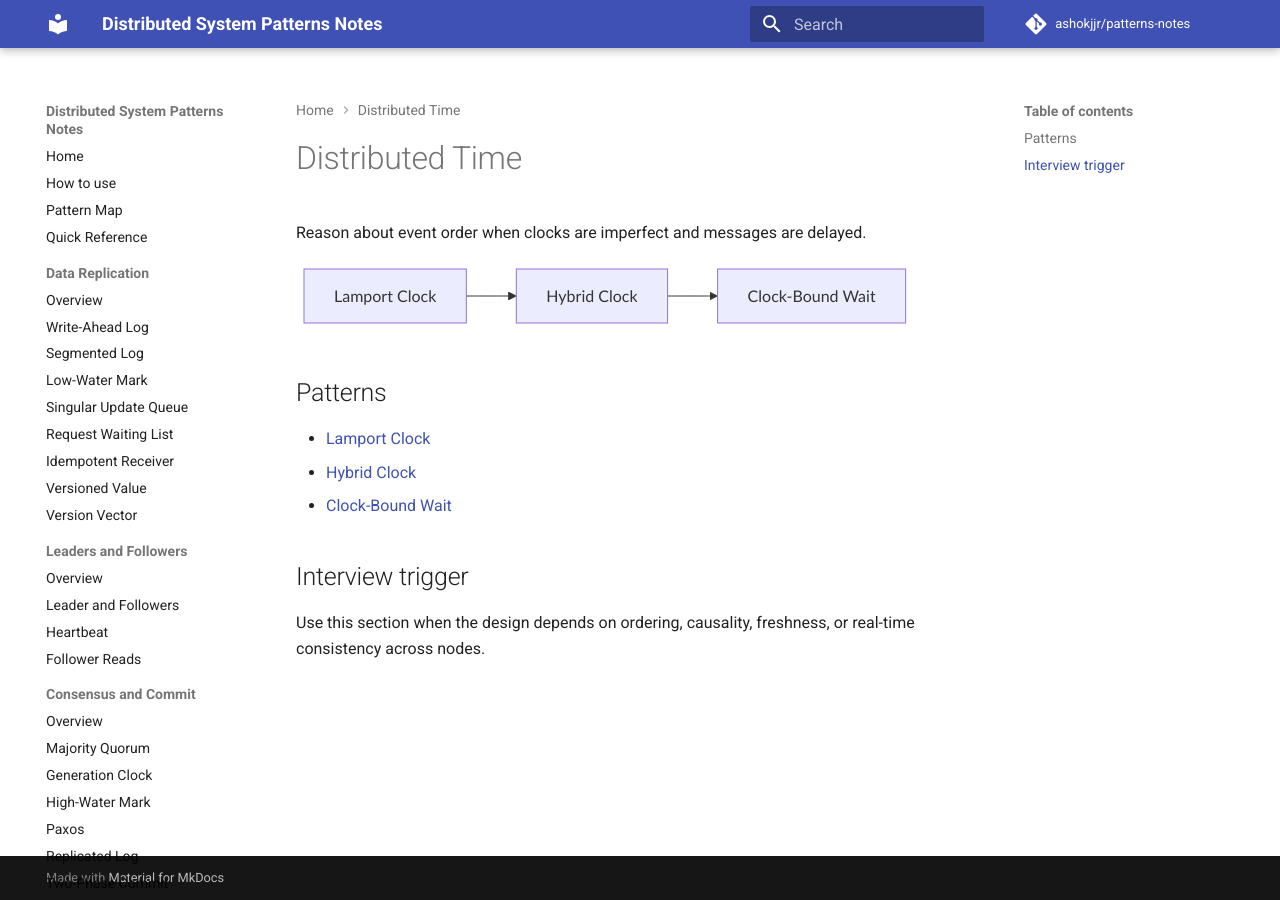
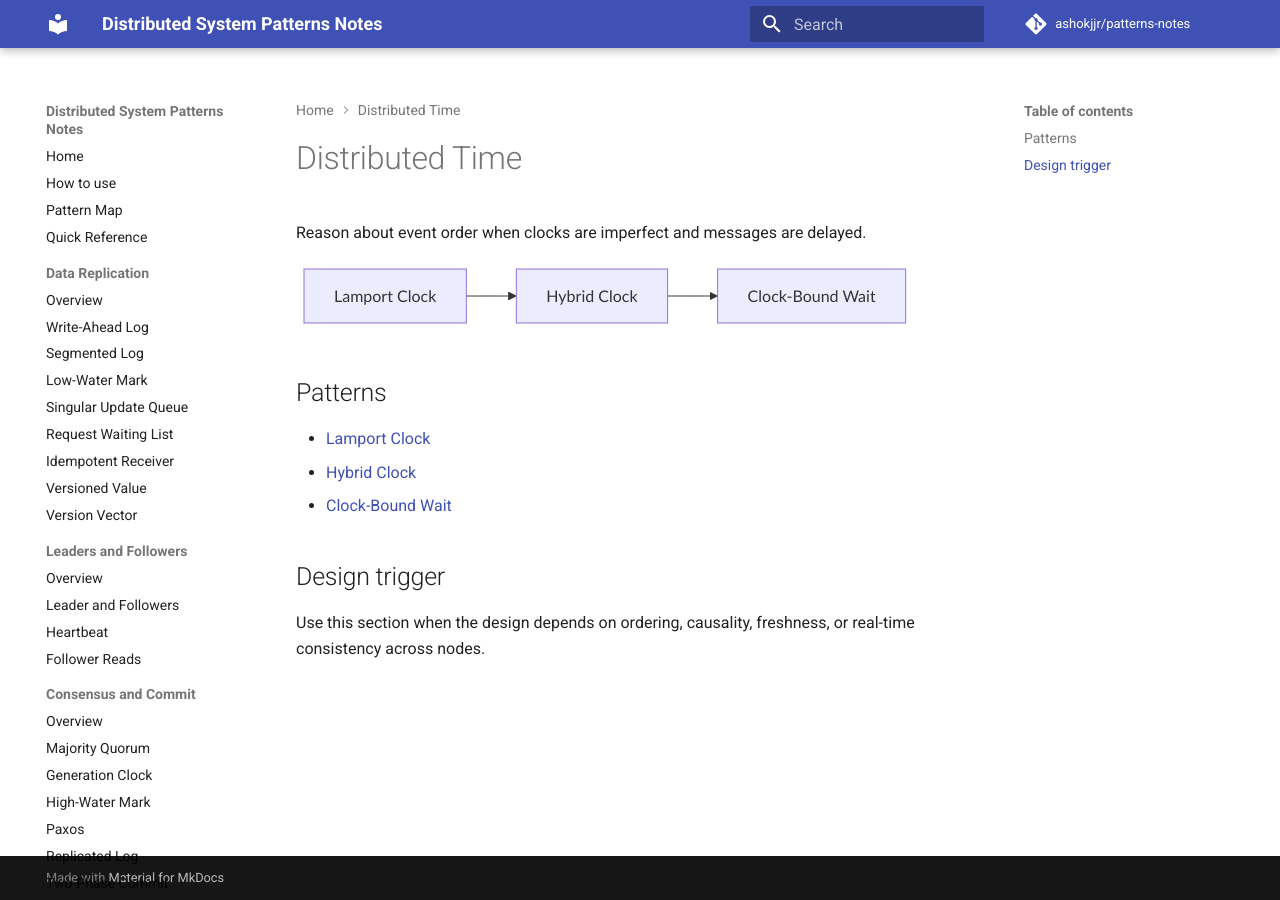
Before and after one commit to ashokjjr/patterns-notes, an MkDocs documentation site: the page built from docs/05-distributed-time/index.md, in a window 1280 px wide. Built offline with MkDocs 1.6.1 and Material for MkDocs 9.7.7, drawn with Linux system fonts in a browser that asks for light colours; comment, search, counter and statistics services are not loaded.

Commit message:
Rename distributed time trigger wording

```diff
--- a/docs/05-distributed-time/index.md
+++ b/docs/05-distributed-time/index.md
@@ -14,6 +14,6 @@ flowchart LR
 - [Hybrid Clock](02-hybrid-clock.md)
 - [Clock-Bound Wait](03-clock-bound-wait.md)
 
-## Interview trigger
+## Design trigger
 
 Use this section when the design depends on ordering, causality, freshness, or real-time consistency across nodes.
```
